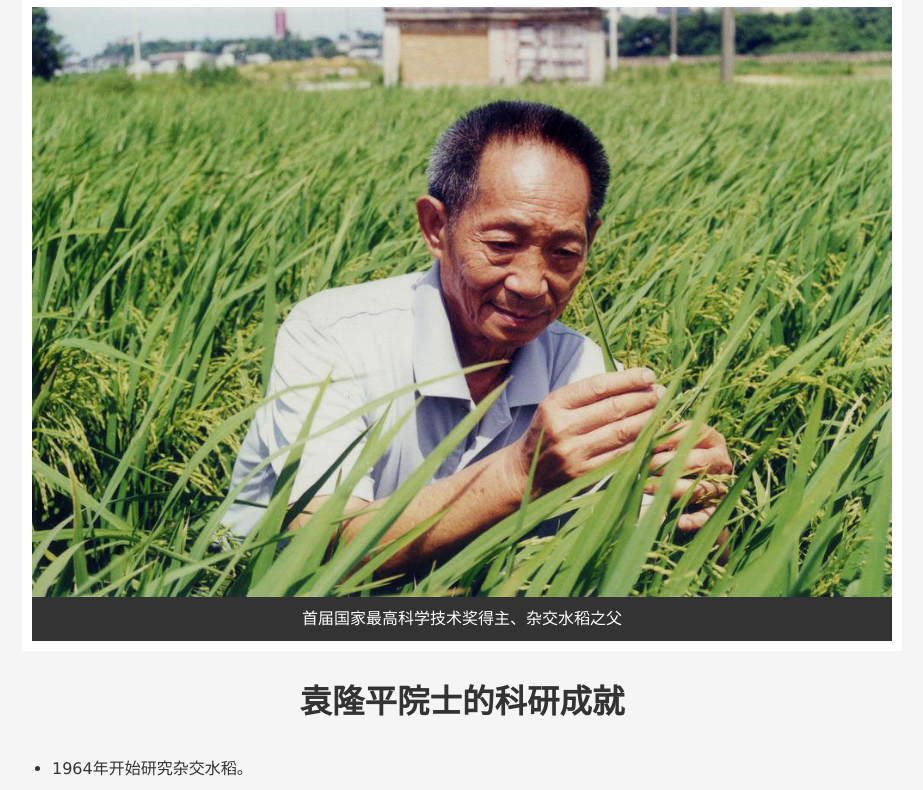
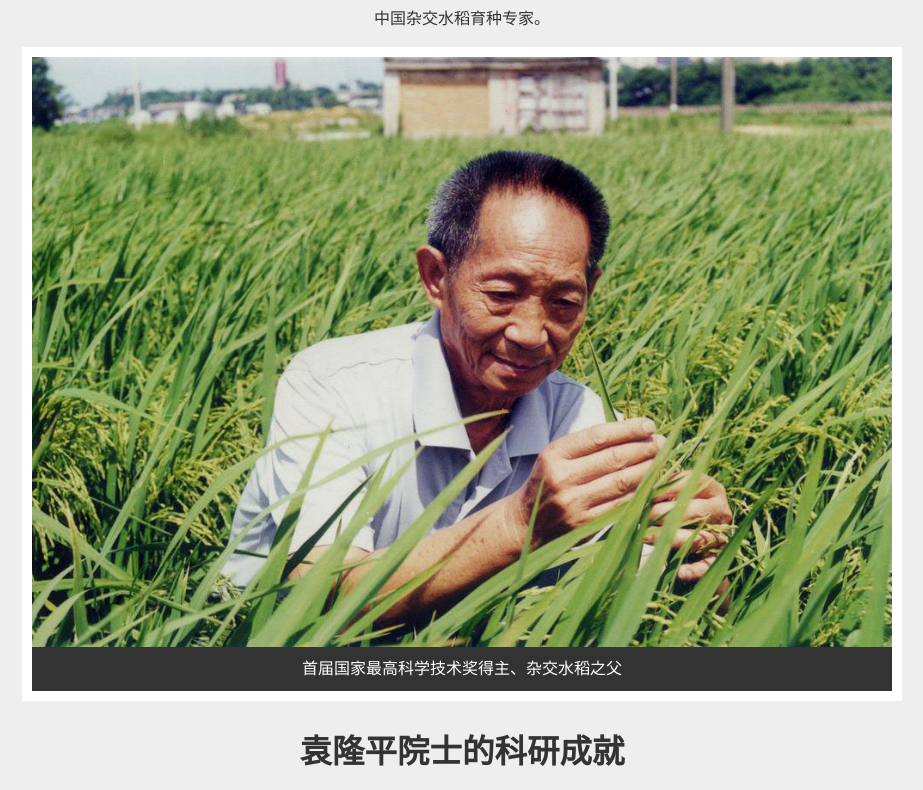
Before and after one commit to MeyerZhao-lab/Tribute-page, a plain HTML site: page index.html in a window 1280 px wide. Shown: the part 146-936 px from the top of the page, without its empty margins (178-1101 px from the left). Drawn offline with Linux system fonts and the light colour scheme.

Commit message:
css main 调整样式.

```diff
--- a/style/index.css
+++ b/style/index.css
@@ -24,7 +24,10 @@ h2 {
 
 #main {
   width: 960px;
-  margin: auto;
+  margin: 30px auto 20px;
+  padding: 20px;
+  border-radius: 15px;
+  background: #eee;
 }
 
 img {
```
